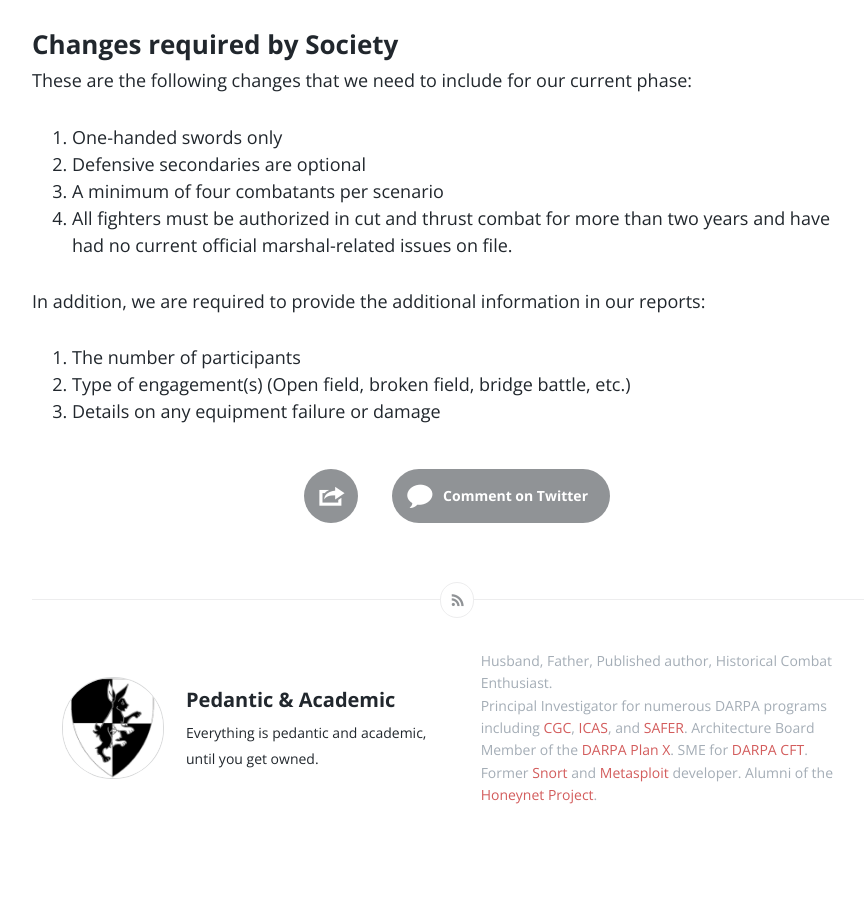
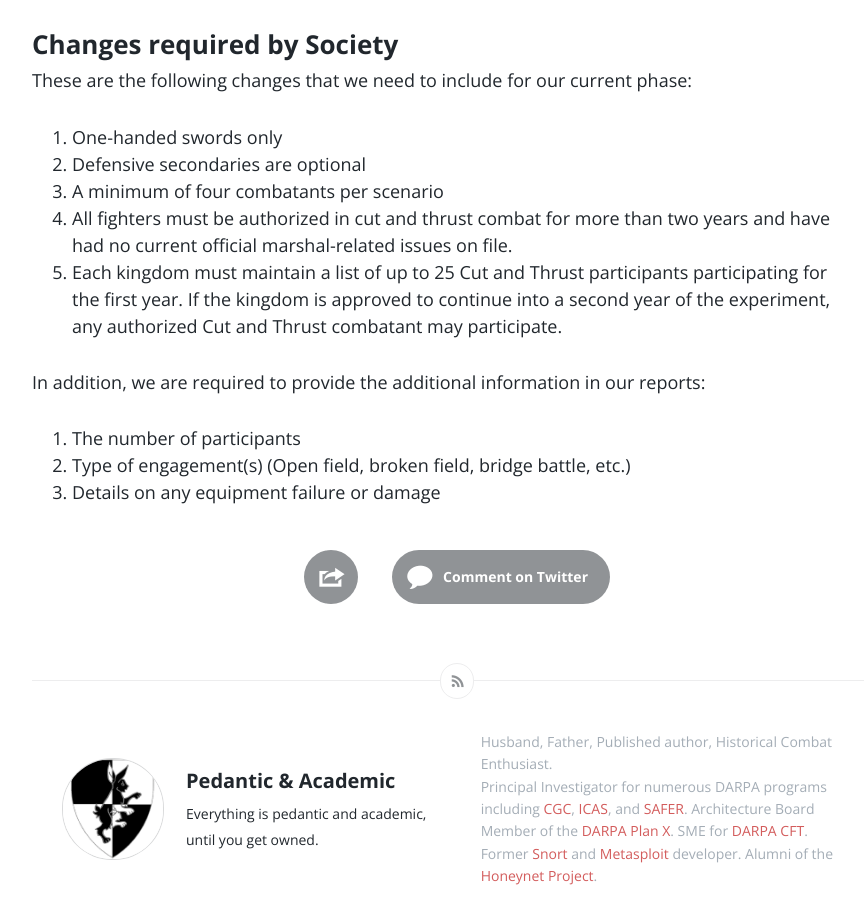
Before and after one commit to demoray/demoray.github.io, a Jekyll site: the page built from _posts/2016-01-10-cut-and-thrust-melee-rules.md, in a window 1280 px wide and 900 px high, scrolled down 1065 px. Shown: the whole window, without its empty margins (183-1047 px from the left). Built offline with Jekyll 4.4.1, drawn with Linux system fonts in a browser that asks for light colours; comment, search, counter and statistics services are not loaded; before the commit the page ends 1922 px from its top, so only the background shows below that.

Commit message:
another requirement that we must include

```diff
--- a/_posts/2016-01-10-cut-and-thrust-melee-rules.md
+++ b/_posts/2016-01-10-cut-and-thrust-melee-rules.md
@@ -39,6 +39,7 @@ These are the following changes that we need to include for our current phase:
 1. Defensive secondaries are optional
 1. A minimum of four combatants per scenario
 1. All fighters must be authorized in cut and thrust combat for more than two years and have had no current official marshal-related issues on file.
+1. Each kingdom must maintain a list of up to 25 Cut and Thrust participants participating for the first year. If the kingdom is approved to continue into a second year of the experiment, any authorized Cut and Thrust combatant may participate.
 
 In addition, we are required to provide the additional information in our reports:
 
```
